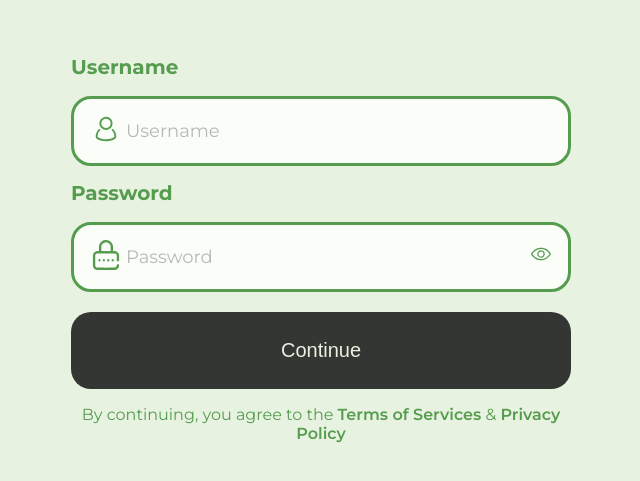
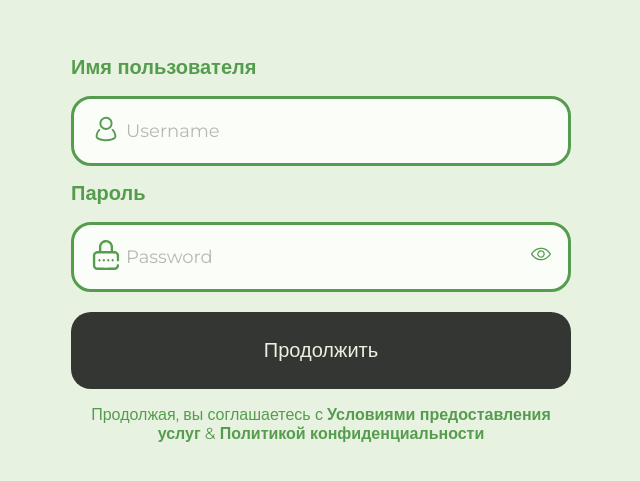
Before and after one commit to mitjasha/avocado, a React (Create React App) app: page /registration/user in a window 1280 px wide. Shown: the part 173-654 px from the top of the page, without its empty margins (319-959 px from the left). Built offline with nearby package versions, Linux system fonts and the light colour scheme.

Commit message:
add translate registation user

```diff
--- a/src/containers/RegFormUser/RegFormUser.tsx
+++ b/src/containers/RegFormUser/RegFormUser.tsx
@@ -1,4 +1,5 @@
 import React from "react";
+import { useTranslation } from "react-i18next";
 import { useForm } from "react-hook-form";
 import { useNavigate } from "react-router-dom";
 import { validationUserName, validationPassword } from "./RegFormUser.const";
@@ -18,6 +19,8 @@ interface RegFormUserProps {
 
 const RegFormUser: React.FC<RegFormUserProps> = ({ onClick }) => {
   const navigate = useNavigate();
+
+  const { t } = useTranslation();
 
   const {
     register,
@@ -76,7 +79,7 @@ const RegFormUser: React.FC<RegFormUserProps> = ({ onClick }) => {
       <div className="container registration-screen-container">
         <form onSubmit={handleSubmit(onSubmit)} id="userRegistration">
           <div className="username">
-            <h2 className="input-title">Username</h2>
+            <h2 className="input-title">{t("reg_form_user_username")}</h2>
             <div className="input-wrapper input-wrapper_username">
               <FormInput
                 type="text"
@@ -89,7 +92,7 @@ const RegFormUser: React.FC<RegFormUserProps> = ({ onClick }) => {
             </div>
           </div>
           <div className="password">
-            <h2 className="input-title">Password</h2>
+            <h2 className="input-title">{t("reg_form_user_password")}</h2>
             <div className="input-wrapper input-wrapper_password">
               <FormInput
                 type="password"
@@ -113,12 +116,13 @@ const RegFormUser: React.FC<RegFormUserProps> = ({ onClick }) => {
             type="submit"
             form="userRegistration"
           >
-            Continue
+            {t("reg_form_user_continue")}
           </ButtonTemplate>
         </form>
         <p className="rights">
-          By continuing, you agree to the <a href="/">Terms of Services</a> &{" "}
-          <a href="/">Privacy Policy</a>
+          {t("registration_terms_1")}{" "}
+          <a href="/">{t("registration_terms_2")}</a> &{" "}
+          <a href="/">{t("registration_terms_3")}</a>
         </p>
       </div>
     </div>
--- a/src/i18n/translation/english.json
+++ b/src/i18n/translation/english.json
@@ -144,5 +144,8 @@
   "registration_target_weight_2": "target weight",
   "registration_start": "Let's Start!",
   "registration_male": "Male",
-  "registration_female": "Female"
+  "registration_female": "Female",
+  "reg_form_user_username": "Username",
+  "reg_form_user_password": "Password",
+  "reg_form_user_continue": "Continue"
 }
--- a/src/i18n/translation/russian.json
+++ b/src/i18n/translation/russian.json
@@ -144,5 +144,8 @@
   "registration_target_weight_2": "целевой вес",
   "registration_start": "Давайте начнём!",
   "registration_male": "Мужчина",
-  "registration_female": "Женщина"
+  "registration_female": "Женщина",
+  "reg_form_user_username": "Имя пользователя",
+  "reg_form_user_password": "Пароль",
+  "reg_form_user_continue": "Продолжить"
 }
```
